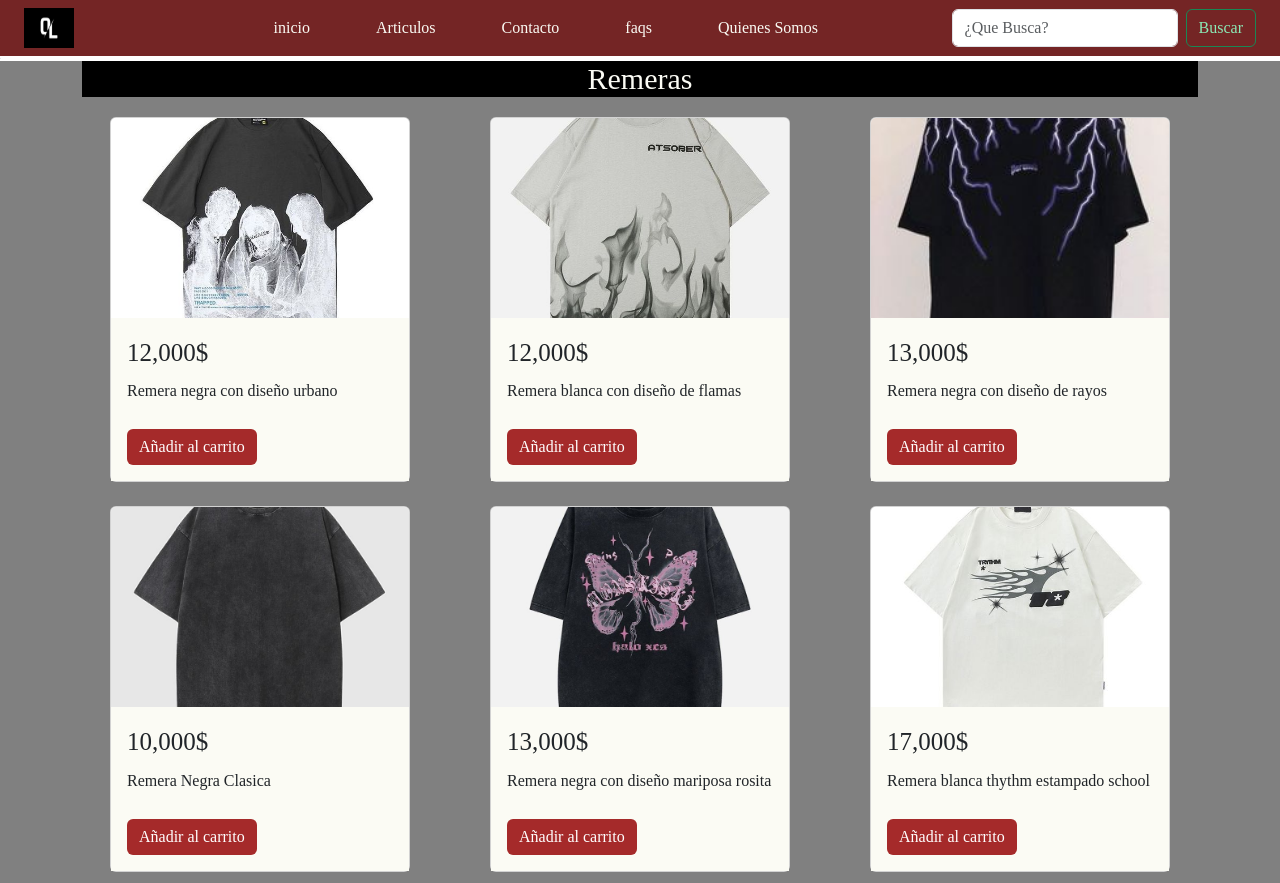
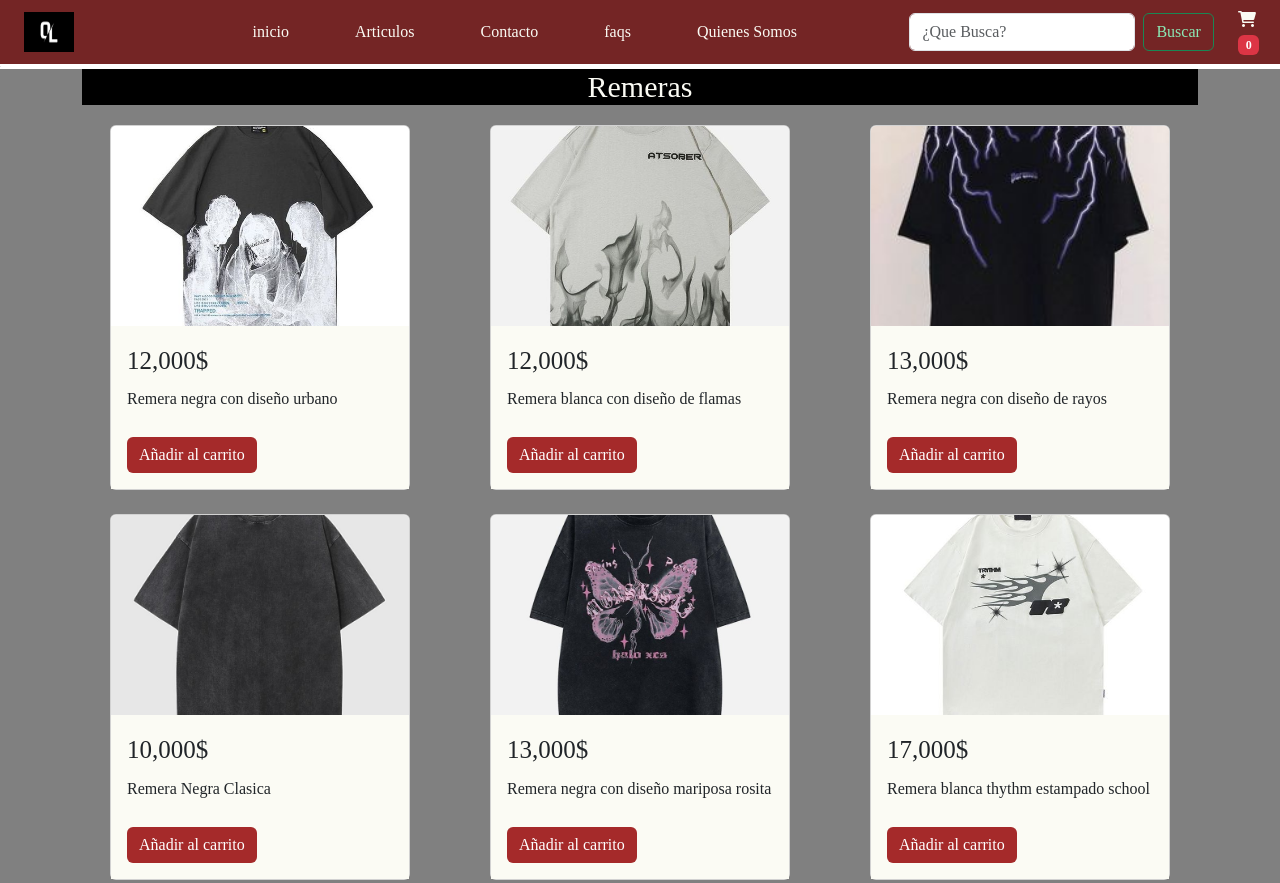
Before and after one commit to DiegoSalazarn/DiegoSalazar-ProyectoFinal-Javascript, a website: page pages/articulos.html in a window 1280 px wide. Shown: the top 883 px of the page. Drawn offline with nearby package versions, Linux system fonts and the light colour scheme; some packages are replaced by stand-ins of ours; a script that the page names is missing.

```diff
--- a/js/main.js
+++ b/js/main.js
@@ -19,6 +19,25 @@
   { id: "13", descripcion: "Buzo nike Clasico Bi-Color", precio: 45000, categoria: "buzos", img: "../assets/buzo-nike2.jpg" },
   { id: "14", descripcion: "Buzo nike Bi-Color / negro con blanco", precio: 50000, categoria: "buzos", img: "../assets/buzo-nike3.jpg" }
 ];
+
+// Límites de compra por producto
+const productLimits = {
+  "0": limiteDeProducto = 3,
+  "1": limiteDeProducto = 1,
+  "2": limiteDeProducto = 2,
+  "3": limiteDeProducto = 3,
+  "4": limiteDeProducto = 1,
+  "5": limiteDeProducto = 5,
+  "6": limiteDeProducto = 4,
+  "7": limiteDeProducto = 2,
+  "8": limiteDeProducto = 4,
+  "9": limiteDeProducto = 2,
+  "10": limiteDeProducto = 2,
+  "11": limiteDeProducto = 4,
+  "12": limiteDeProducto = 1,
+  "13": limiteDeProductolimiteDeProducto = 3,
+  "14": limiteDeProductolimiteDeProducto = 6
+};
 
 // Carrito de compras
 let cart = [];
@@ -70,17 +89,17 @@
         cardsHTML += '</div>';
     });
 
-    // Inyectar el HTML generado en el contenedor
     container.innerHTML = cardsHTML;
     assignAddToCartEvents();
 }
 
-// Función para actualizar el carrito en pantalla
+// Función para actualizar el carrito en pantalla y el contador del carrito
 function updateCart() {
     const cartItems = document.getElementById('cart-items');
+    const cartCount = document.getElementById('cart-count');
     let total = 0;
+    let cartHTML = '';
 
-    let cartHTML = '';
     cart.forEach(item => {
         const subtotal = item.product.precio * item.quantity;
         cartHTML += `
@@ -96,16 +115,27 @@
     cartItems.innerHTML = cartHTML;
     document.getElementById('total-price').innerText = `Total: ${total}$`;
 
+    // Actualizar el contador de productos en el ícono del carrito
+    cartCount.textContent = cart.length;
     saveCartToLocalStorage();
 }
 
-// Función para añadir producto al carrito
+// Función para añadir producto al carrito con límite de cantidad
 function addToCart(productId) {
     const product = stockProductos.find(p => p.id === productId);
     const productIndex = cart.findIndex(item => item.product.id === productId);
+    const limit = productLimits[productId];
 
     if (productIndex !== -1) {
-        cart[productIndex].quantity += 1;
+        if (cart[productIndex].quantity < limit) {
+            cart[productIndex].quantity += 1;
+        } else {
+            Swal.fire({
+                icon: "warning",
+                title: "Oops...",
+                text: `No se pueden añadir más de ${limit} unidades de este producto.`,
+            });
+        }
     } else {
         cart.push({ product, quantity: 1 });
     }
@@ -113,17 +143,24 @@
     updateCart();
 }
 
-// Cambiar la cantidad del producto en el carrito
+// Cambiar la cantidad del producto en el carrito respetando el límite
 function changeQuantity(productId, amount) {
     const productIndex = cart.findIndex(item => item.product.id === productId);
+    const limit = productLimits[productId]; // Obtener el límite de este producto
 
     if (productIndex !== -1) {
         const newQuantity = cart[productIndex].quantity + amount;
 
-        if (newQuantity > 0) {
+        if (newQuantity > limit) {
+            Swal.fire({
+                icon: "warning",
+                title: "Oops...",
+                text: `No se pueden añadir más de ${limit} unidades de este producto.`,
+            });
+        } else if (newQuantity <= 0) {
+            cart.splice(productIndex, 1);
+        } else {
             cart[productIndex].quantity = newQuantity;
-        } else {
-            cart.splice(productIndex, 1);
         }
         updateCart();
     }
@@ -154,7 +191,7 @@
     const modalContainer = document.createElement('div');
     modalContainer.innerHTML = `
         <!-- Modal para ingresar datos del usuario -->
-        <div id="modal-datos" class="modal" style="display: none;">
+        <div id="modal-datos" class="modal">
             <div class="modal-content">
                 <span class="close">&times;</span>
                 <h2>Datos del Usuario</h2>
@@ -306,13 +343,9 @@
         showCartSummary();
     }
 });
+
+// Llamar a las funciones para renderizar modales, cargar el carrito y los productos
 renderResumenModal();
-
-
-renderUserModal();
-
 loadCartFromLocalStorage();
-
 renderProductCards();
-
 updateCart();
--- a/pages/articulos.html
+++ b/pages/articulos.html
@@ -26,6 +26,8 @@
     <link href="https://cdn.jsdelivr.net/npm/bootstrap@5.3.3/dist/css/bootstrap.min.css" rel="stylesheet" integrity="sha384-QWTKZyjpPEjISv5WaRU9OFeRpok6YctnYmDr5pNlyT2bRjXh0JMhjY6hW+ALEwIH" crossorigin="anonymous">
     <!--SweatAlert2-->
     <script src="https://cdn.jsdelivr.net/npm/sweetalert2@11"></script>
+    <!--FontAwesome-->
+    <link rel="stylesheet" href="https://cdnjs.cloudflare.com/ajax/libs/font-awesome/6.0.0-beta3/css/all.min.css">
     <!--CSS main-->
     <link rel="stylesheet" href="../css/main.css">
     <title>Articulos</title>
@@ -71,6 +73,12 @@
             </div>
           </div>
         </div>
+                <!-- Icono de carrito de compras -->
+        <div class="navbar-cart">
+          <a href="./carrito.html" class="nav-link">
+            <i class="fas fa-shopping-cart"></i> <span id="cart-count" class="badge bg-danger">0</span>
+          </a>
+        </div>
       </nav>
 
       <div class="linea-blanca">
--- a/scss/_navbar.scss
+++ b/scss/_navbar.scss
@@ -51,3 +51,25 @@
 .navbar-collapse{
     justify-content: space-between;
 }
+
+.navbar-cart {
+    position: absolute;
+    top: 15px;
+    right: 30px;
+  }
+
+  .navbar-cart i {
+    font-size: 1.5rem;
+    color: #333;
+    position: relative;
+  }
+
+  #cart-count {
+    position: absolute;
+    top: -10px;
+    right: -10px;
+    padding: 5px 10px;
+    border-radius: 50%;
+    font-size: 0.75rem;
+    color: white;
+  }
```
Also changed, not shown: scss/_carrito.scss (line endings or trailing spaces).
